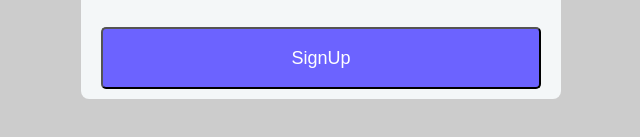
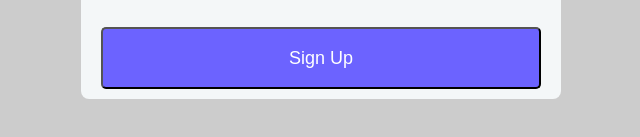
Before and after one commit to 3nobita/10K_SingUp, a plain HTML site: page index.html in a window 1280 px wide. Shown: the part 615-752 px from the top of the page, 319-959 px from the left. Drawn offline with nearby package versions, Linux system fonts and the light colour scheme.

Commit message:
Update index.html

```diff
--- a/index.html
+++ b/index.html
@@ -79,6 +79,7 @@
             font-style: normal;
             border-radius: 5px;
             width: 100%;
+            cursor: pointer;
         }
 
         fieldset {
@@ -120,10 +121,6 @@
                 max-width: 480px;
             }
         }
-        a {
-            color: #FFF;
-            text-decoration: none;
-        }
     </style>
 </head>
 
@@ -131,7 +128,7 @@
     <div class="row">
         <div class="col-md-12">
             <form action="signup.ejs" method="post">
-                <h1> Sign Up </h1>
+                <h1>Sign Up</h1>
                 <fieldset>
                     <legend><span class="number">1</span> Your Basic Info</legend>
                     <label for="name">Name:</label>
@@ -152,7 +149,7 @@
                         </optgroup>
                     </select>
                 </fieldset>
-                <button type="submit"><a href="https://3nobita.github.io/10K_login/">SignUp</a></button>
+                <button type="button" onclick="window.location.href='https://3nobita.github.io/10K_login/'">Sign Up</button>
             </form>
         </div>
     </div>
```
